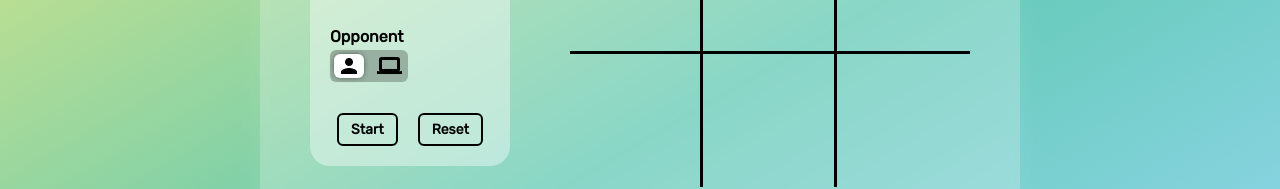
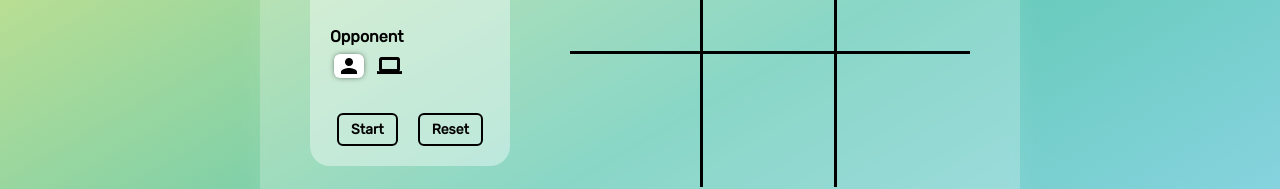
Before and after one commit to derek-graves/tic-tac-toe, a plain HTML site: page index.html in a window 1280 px wide. Shown: the part 413-602 px from the top of the page. Drawn offline with Linux system fonts and the light colour scheme.

Commit message:
Remove background on opponent choice toggle

```diff
--- a/style.css
+++ b/style.css
@@ -167,7 +167,6 @@ input[type="checkbox"]#opponent + label {
   width: 78px;
   height: 32px;
   border-radius: 6px;
-  background: rgba(0,0,0,0.25);
 }
 
 label span {
```
